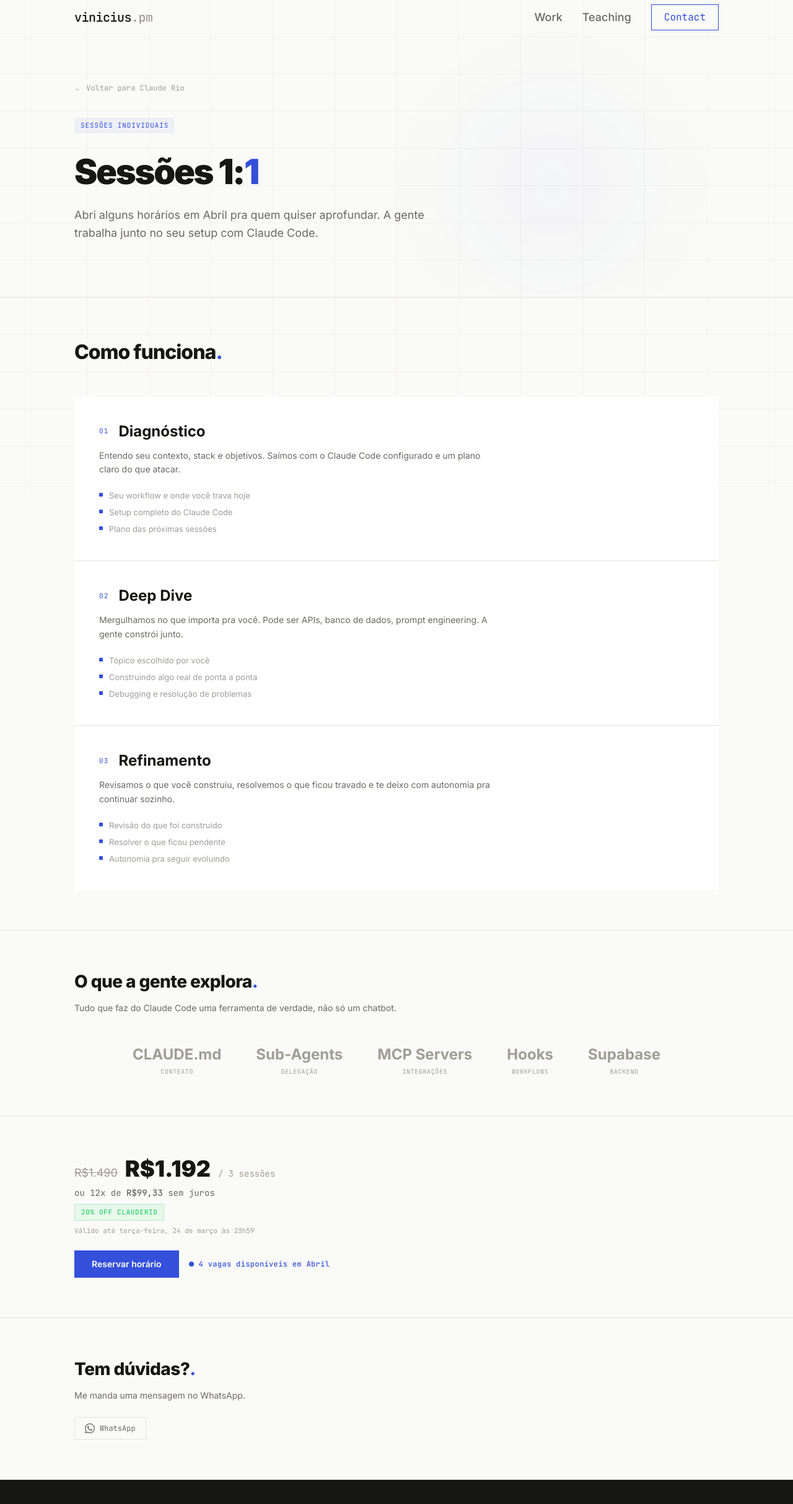
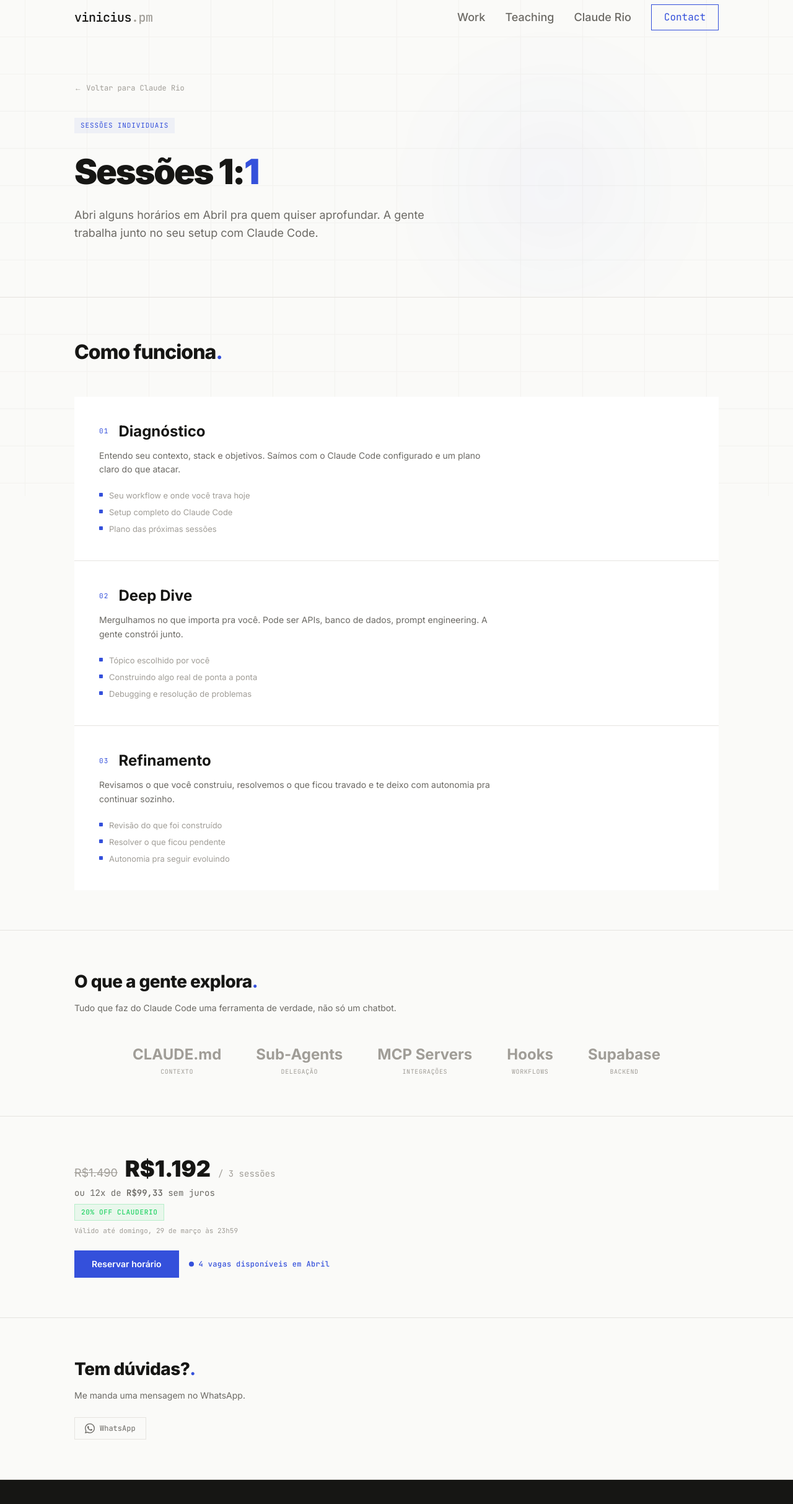
Before and after one commit to vinicius-saraiva/vinicius.pm, a Next.js app: page /mentorship in a window 1280 px wide. Shown: the top 2426 px of the page at 62% size. Built offline with nearby package versions, Linux system fonts and the light colour scheme; a web font is replaced by a local one.

Commit message:
Add Claude Rio to desktop top nav and update promo deadline to March 29
Co-Authored-By: Claude Opus 4.6 (1M context) <noreply@anthropic.com>

```diff
--- a/src/app/(site)/mentorship/page.tsx
+++ b/src/app/(site)/mentorship/page.tsx
@@ -260,7 +260,7 @@ export default function Mentorship() {
                 20% OFF CLAUDERIO
               </span>
               <p className="font-mono text-[11px] text-text-dim mt-2">
-                V&aacute;lido at&eacute; ter&ccedil;a-feira, 24 de mar&ccedil;o &agrave;s 23h59
+                V&aacute;lido at&eacute; domingo, 29 de mar&ccedil;o &agrave;s 23h59
               </p>
             </div>
 
--- a/src/components/nav.tsx
+++ b/src/components/nav.tsx
@@ -49,6 +49,12 @@ export function Nav() {
               className="font-body text-lg font-medium text-text-muted hover:text-text-primary transition-colors hidden sm:block"
             >
               Teaching
+            </Link>
+            <Link
+              href="/clauderio"
+              className="font-body text-lg font-medium text-text-muted hover:text-text-primary transition-colors hidden sm:block"
+            >
+              Claude Rio
             </Link>
             <a
               href="#contact"
```
